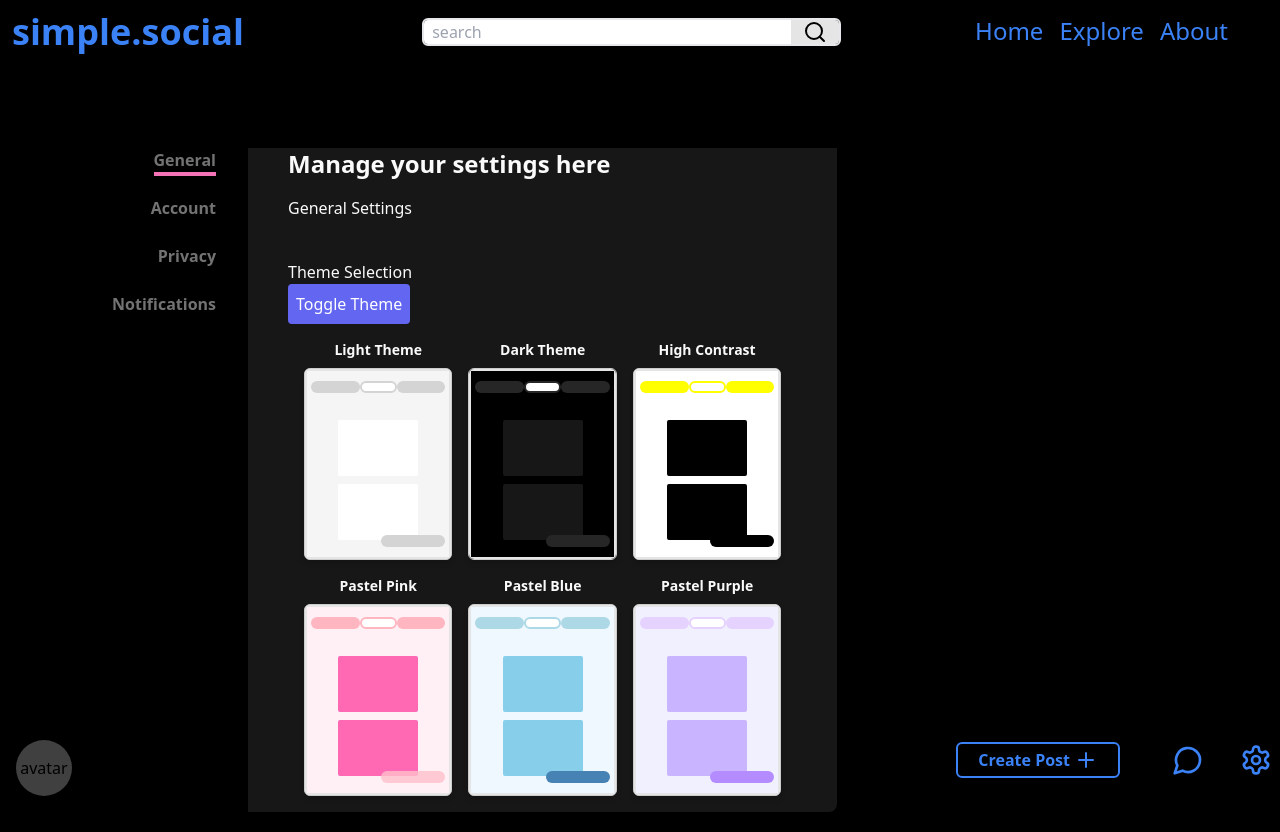
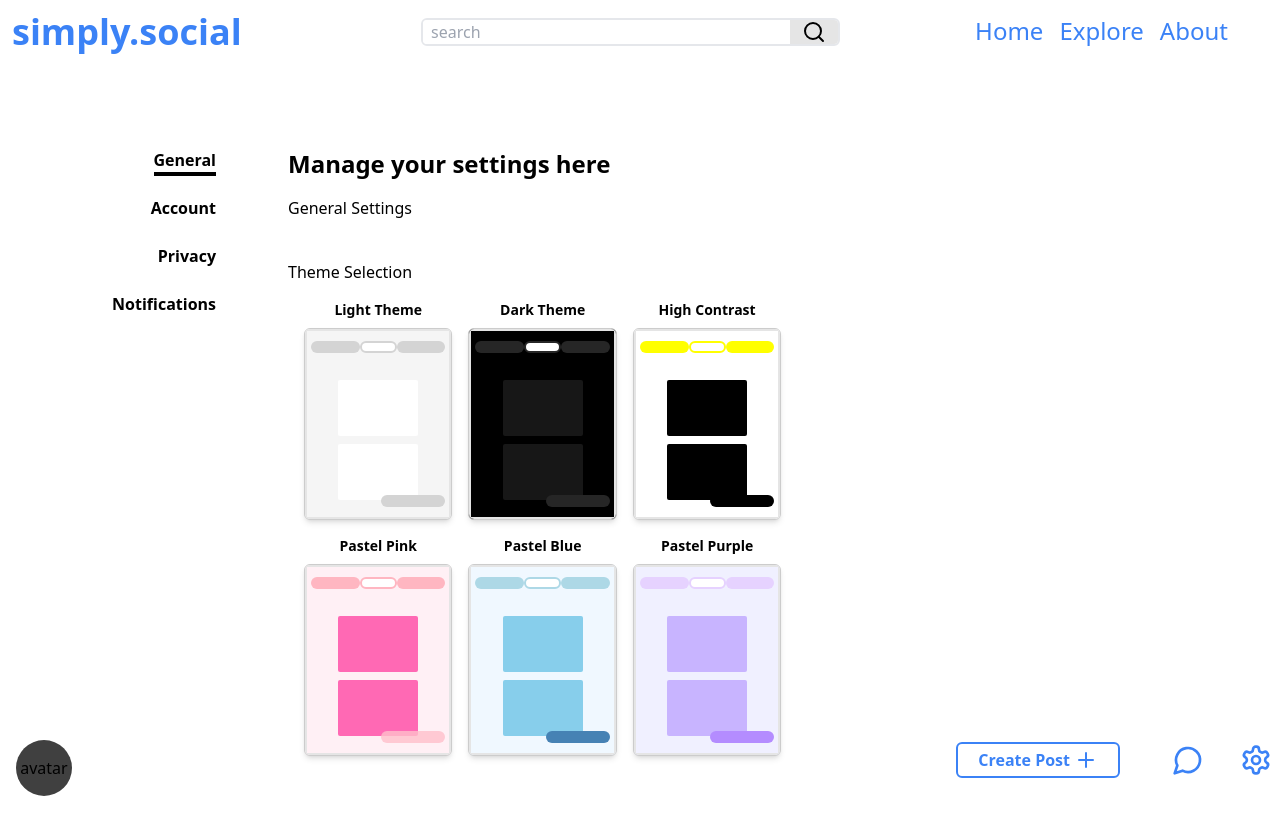
Before and after one commit to cswebdev/vite-blog-site, a React (Vite) app: page /UserSettings in a window 1280 px wide. After the commit the page ends 808 px from the top, so only its background shows below. Built offline with nearby package versions, Linux system fonts and the light colour scheme.

Commit message:
updated user settings to allow users to pick a theme. Added another dummy blog post to fill space

```diff
--- a/src/components/NavBar.tsx
+++ b/src/components/NavBar.tsx
@@ -6,7 +6,7 @@ export default function NavBar() {
    return (
       <div className="flex flex-row bg-background items-center content-center py-3 px-3 min-w-full justify-between">
          <p className="font-bold lg:text-4xl md:text-2xl lg:text-blue-500 cursor-default ">
-            simple.social
+            simply.social
          </p>
          <SearchBar />
          <div className="flex flex-row items-center">
@@ -30,6 +30,7 @@ export default function NavBar() {
                   About
                </a>
             </div>
+            {/* revisiting idea where to place this button */}
             {/* <button className="btn-primary">Login</button> */}
          </div>
       </div>
--- a/src/components/BlogPostItem.tsx
+++ b/src/components/blogPosts/BlogPostItem.tsx
@@ -1,4 +1,4 @@
-import { BlogPost } from "../types/blogs";
+import { BlogPost } from "../../types/blogs";
 import { Heart, MessageSquareText, RefreshCw } from "lucide-react";
 
 interface BlogPostItemProps {
--- a/src/components/BlogPostList.tsx
+++ b/src/components/blogPosts/BlogPostList.tsx
@@ -1,4 +1,4 @@
-import { BlogPost } from "../types/blogs";
+import { BlogPost } from "../../types/blogs";
 import BlogPostItem from "./BlogPostItem";
 
 interface BlogPostListProps {
--- a/src/components/userSettings/GeneralSettings.tsx
+++ b/src/components/userSettings/GeneralSettings.tsx
@@ -1,5 +1,4 @@
 import ThemeButton from "../ThemeButton";
-import ThemeToggle from "../ThemeToggle";
 
 export default function GeneralSettings() {
    const setTheme = (themeClass: string) => {
@@ -9,12 +8,13 @@ export default function GeneralSettings() {
          "high-contrast",
          "pastel-pink",
          "pastel-blue",
-         "pastel-purple" // Ensure all themes are removed
+         "pastel-purple"
       );
       document.body.classList.add(themeClass);
       localStorage.setItem("theme", themeClass);
    };
 
+   // themes for theme preview
    const themes = [
       {
          title: "Light Theme",
@@ -70,7 +70,6 @@ export default function GeneralSettings() {
       <>
          <h4>General Settings</h4>
          <div className="pt-10">Theme Selection</div>
-         <ThemeToggle />
          <div className="container p-4 gap-0">
             <div className="grid grid-cols-1 md:grid-cols-3 grid-rows-2 gap-4">
                {themes.map((theme, index) => (
--- a/src/data/dummyData.ts
+++ b/src/data/dummyData.ts
@@ -1,6 +1,7 @@
 import { BlogPost } from "../types/blogs";
 import glennImage from "../assets/images/glenn-carstens-peters-npxXWgQ33ZQ-unsplash.jpg";
 import runningShoes from "../assets/images/bruno-nascimento-PHIgYUGQPvU-unsplash.jpg";
+import cityAtNight from "../assets/images/piotr-chrobot-6oUsyeYXgTg-unsplash.jpg"
 
 export const dummyData: BlogPost[] = [
    {
@@ -24,4 +25,10 @@ export const dummyData: BlogPost[] = [
          "Hey everyone, don't miss my stream where we go over conditional rendering and how to pass props using ReactJS, TypeScript, and style everything with TailwindCSS! #twitch",
       author: "Chelsea Snider",
    },
+   {id: 4,
+    title: "I would love to paint something like this",
+    text: "I am so inspired by a landscape like this",
+    image: cityAtNight,
+    author: "Dr. Doofenheimer"
+   }
 ];
--- a/src/index.css
+++ b/src/index.css
@@ -2,7 +2,6 @@
 @tailwind components;
 @tailwind utilities;
 
-/* Dark Theme */
 .dark-theme {
    --background: 0, 0, 0;
    --border: 38, 38, 38;
@@ -15,7 +14,6 @@
    background: rgba(var(--background));
 }
 
-/* Light Theme */
 .light-theme {
    --background: 245, 245, 245;
    --border: 212, 212, 212;
@@ -28,34 +26,30 @@
    background: rgba(var(--background));
 }
 
-/* High Contrast Theme */
 .high-contrast {
-   --background: 255, 255, 255;
+   --background: 0, 0, 0;
    --border: 144, 144, 144;
    --card: 0, 0, 0;
-   --copy-primary: 255, 255, 255;
-   --copy-secondary: 255, 255, 255, 0.94;
+   --copy-primary: 255, 255, 0;
+   --copy-secondary: 242, 202, 25;
    --cta: 255, 255, 0;
    --cta-active: 204, 204, 0;
    --cta-text: 255, 255, 255;
    background: rgba(var(--background));
 }
 
-/* Pastel Pink Theme */
 .pastel-pink {
-   --background: 255, 240, 245; /* Light background */
-   --border: 255, 182, 193; /* Border color */
-   --card: 255, 105, 180, 0.13; /* Lighter card color */
-   /* Adjusted text colors for better contrast */
-   --copy-primary: 210, 50, 50; /* Darker primary text for legibility */
-   --copy-secondary: 180, 50, 50; /* Darker secondary text for better readability */
-   --cta: 255, 105, 180; /* CTA color */
-   --cta-active: 219, 112, 147; /* Active CTA color */
-   --cta-text: 255, 255, 255; /* CTA text color */
-   background: rgba(var(--background)); /* Background color */
+   --background: 255, 240, 245;
+   --border: 255, 182, 193;
+   --card: 255, 105, 180, 0.13;
+   --copy-primary: 210, 50, 50;
+   --copy-secondary: 180, 50, 50;
+   --cta: 255, 105, 180;
+   --cta-active: 219, 112, 147;
+   --cta-text: 255, 255, 255;
+   background: rgba(var(--background));
 }
 
-/* Pastel Blue Theme */
 .pastel-blue {
    --background: 240, 248, 255;
    --border: 173, 216, 230;
--- a/src/pages/HomePage.tsx
+++ b/src/pages/HomePage.tsx
@@ -1,4 +1,4 @@
-import BlogPostList from "../components/BlogPostList";
+import BlogPostList from "../components/blogPosts/BlogPostList";
 import { dummyData } from "../data/dummyData";
 
 export default function HomePage() {
--- a/src/pages/UserSettings.tsx
+++ b/src/pages/UserSettings.tsx
@@ -23,16 +23,15 @@ export default function UserSettings() {
          <div className="flex flex-col justify-start mt-32 w-2/3">
             <div className="p-4">
                <div className="grid grid-cols-[200px_1fr_1fr] gap-0">
-
                   <div className="">
                      <ul className="space-y-5 text-right font-semibold">
                         <li>
                            <button
                               className={`border-b-4 ${
                                  selectedSection === "General"
-                                    ? "border-pink-400"
+                                    ? "border-border"
                                     : "border-transparent"
-                              }  hover:border-pink-400 text-copy-secondary`}
+                              }  hover:border-cta text-copy-secondary`}
                               onClick={() => setSelectedSection("General")}
                            >
                               General
```
Also changed, not shown: src/assets/images/piotr-chrobot-6oUsyeYXgTg-unsplash.jpg (added). Lines whose indentation alone changed are shown as unchanged.
